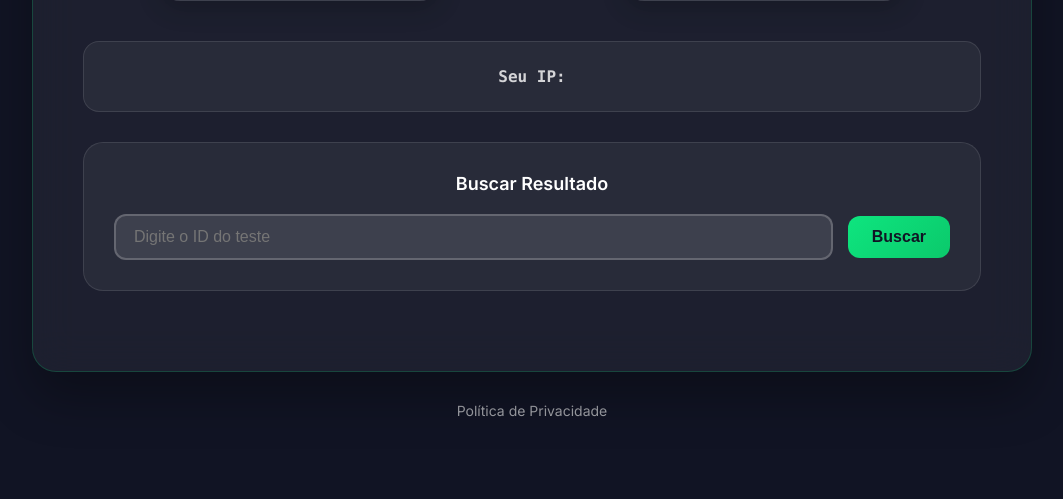
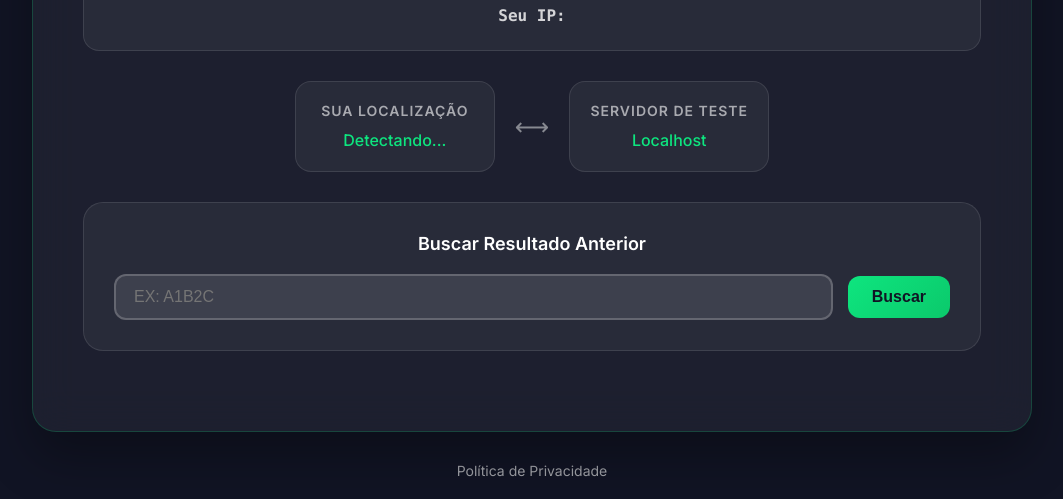
Before and after one commit to tiagokf/speedtest, a PHP site: page / in a window 1280 px wide. Shown: the part 923-1422 px from the top of the page, without its empty margins (108-1171 px from the left). Run offline with PHP 8.4, Linux system fonts and the light colour scheme.

Commit message:
Aperfeiçoamento visual

```diff
--- a/index.html
+++ b/index.html
@@ -218,6 +218,12 @@
 	if(uiData==null) return;
 	var status=uiData.testState;
 	I("ip").textContent=uiData.clientIp;
+
+	// Atualizar localização do usuário se disponível
+	if(uiData.clientIp && uiData.clientIp !== "" && !I("userLocation").textContent.includes("Brasil")) {
+		getUserLocation(uiData.clientIp);
+	}
+
 	I("dlText").textContent=(status==1&&uiData.dlStatus==0)?"...":format(uiData.dlStatus);
 	drawMeter(I("dlMeter"),mbpsToAmount(Number(uiData.dlStatus*(status==1?oscillate():1))),meterBk,dlColor,Number(uiData.dlProgress),progColor);
 	I("ulText").textContent=(status==3&&uiData.ulStatus==0)?"...":format(uiData.ulStatus);
@@ -616,6 +622,15 @@
 		.privacy-content {
 			padding: 30px 25px;
 		}
+
+		.location-info {
+			flex-direction: column;
+			gap: 15px;
+		}
+
+		.location-arrow {
+			transform: rotate(90deg);
+		}
 	}
 
 	.visible {
@@ -741,6 +756,57 @@
 		transform: translateY(-2px);
 		box-shadow: 0 8px 25px rgba(14, 229, 127, 0.3);
 	}
+
+	.location-info {
+		display: flex;
+		align-items: center;
+		justify-content: center;
+		gap: 20px;
+		margin-bottom: 30px;
+		flex-wrap: wrap;
+	}
+
+	.location-card {
+		background: rgba(255,255,255,0.05);
+		border: 1px solid rgba(255,255,255,0.1);
+		border-radius: 16px;
+		padding: 20px;
+		min-width: 200px;
+		text-align: center;
+		transition: all 0.3s ease;
+	}
+
+	.location-card:hover {
+		border-color: rgba(14, 229, 127, 0.3);
+		transform: translateY(-2px);
+	}
+
+	.location-title {
+		font-size: 14px;
+		font-weight: 600;
+		color: rgba(255,255,255,0.6);
+		text-transform: uppercase;
+		letter-spacing: 1px;
+		margin-bottom: 10px;
+	}
+
+	.location-text {
+		font-size: 16px;
+		font-weight: 500;
+		color: #0EE57F;
+		line-height: 1.4;
+	}
+
+	.location-arrow {
+		font-size: 24px;
+		color: rgba(255,255,255,0.5);
+		animation: pulse 2s infinite;
+	}
+
+	@keyframes pulse {
+		0%, 100% { opacity: 0.5; }
+		50% { opacity: 1; }
+	}
 </style>
 <title>TI Remoto - Teste de Velocidade</title>
 </head>
@@ -805,11 +871,15 @@
 				<strong>Seu IP:</strong> <span id="ip">Detectando...</span>
 			</div>
 
-			<div class="search-section">
-				<h3>Buscar Resultado</h3>
-				<div class="search-form">
-					<input type="text" id="searchId" placeholder="Digite o ID do teste" />
-					<button onclick="searchResult()">Buscar</button>
+			<div class="location-info">
+				<div class="location-card">
+					<div class="location-title">Sua Localização</div>
+					<div id="userLocation" class="location-text">Detectando...</div>
+				</div>
+				<div class="location-arrow">⟷</div>
+				<div class="location-card">
+					<div class="location-title">Servidor de Teste</div>
+					<div id="serverLocation" class="location-text">Localhost</div>
 				</div>
 			</div>
 
@@ -818,6 +888,14 @@
 				<p>ID do Teste: <span id="testId"></span></p>
 				<input type="text" class="share-input" id="resultsURL" readonly onclick="copyShareLink()"/>
 				<img src="" id="resultsImg" style="max-width:100%; border-radius:12px;"/>
+			</div>
+
+			<div class="search-section">
+				<h3>Buscar Resultado Anterior</h3>
+				<div class="search-form">
+					<input type="text" id="searchId" placeholder="Ex: A1B2C" style="text-transform: uppercase;" />
+					<button onclick="searchResult()">Buscar</button>
+				</div>
 			</div>
 		</div>
 	</div>
@@ -887,15 +965,44 @@
 
 // Função para buscar resultado por ID
 function searchResult() {
-	var searchId = I('searchId').value.trim();
+	var searchId = I('searchId').value.trim().toUpperCase();
 	if (searchId === '') {
 		showModal('Campo Vazio', 'Por favor, digite um ID de teste para buscar.');
+		return;
+	}
+
+	// Validação básica do formato
+	if (!/^[A-Z0-9]{5,8}$/.test(searchId)) {
+		showModal('ID Inválido', 'O ID deve conter entre 5 e 8 caracteres alfanuméricos.');
 		return;
 	}
 
 	// Redirecionar para a página de resultado
 	var resultURL = window.location.href.substring(0, window.location.href.lastIndexOf('/')) + '/results/result.php?id=' + encodeURIComponent(searchId);
 	window.open(resultURL, '_blank');
+}
+
+// Função para obter localização do usuário
+function getUserLocation(ip) {
+	// Usar serviço gratuito para obter localização por IP
+	fetch('https://ipapi.co/' + ip + '/json/')
+		.then(response => response.json())
+		.then(data => {
+			if (data.city && data.country_name) {
+				var location = data.city + ', ' + data.country_name;
+				I('userLocation').textContent = location;
+			} else {
+				I('userLocation').textContent = 'Localização não detectada';
+			}
+		})
+		.catch(error => {
+			// Fallback para localhost
+			if (ip.includes('127.0.0.1') || ip.includes('::1') || ip.includes('localhost')) {
+				I('userLocation').textContent = 'Localhost (Desenvolvimento)';
+			} else {
+				I('userLocation').textContent = 'Localização não detectada';
+			}
+		});
 }
 
 // Permitir busca com Enter
--- a/results/telemetry_settings.php
+++ b/results/telemetry_settings.php
@@ -5,7 +5,7 @@
 // Password to login to stats.php. Change this!!!
 $stats_password = 'Tiago';
 // If set to true, test IDs will be obfuscated to prevent users from guessing URLs of other tests
-$enable_id_obfuscation = false;
+$enable_id_obfuscation = true;
 // If set to true, IP addresses will be redacted from IP and ISP info fields, as well as the log
 $redact_ip_addresses = false;
 
```
Also changed, not shown: results/idObfuscation.php (+12 -2 lines).
